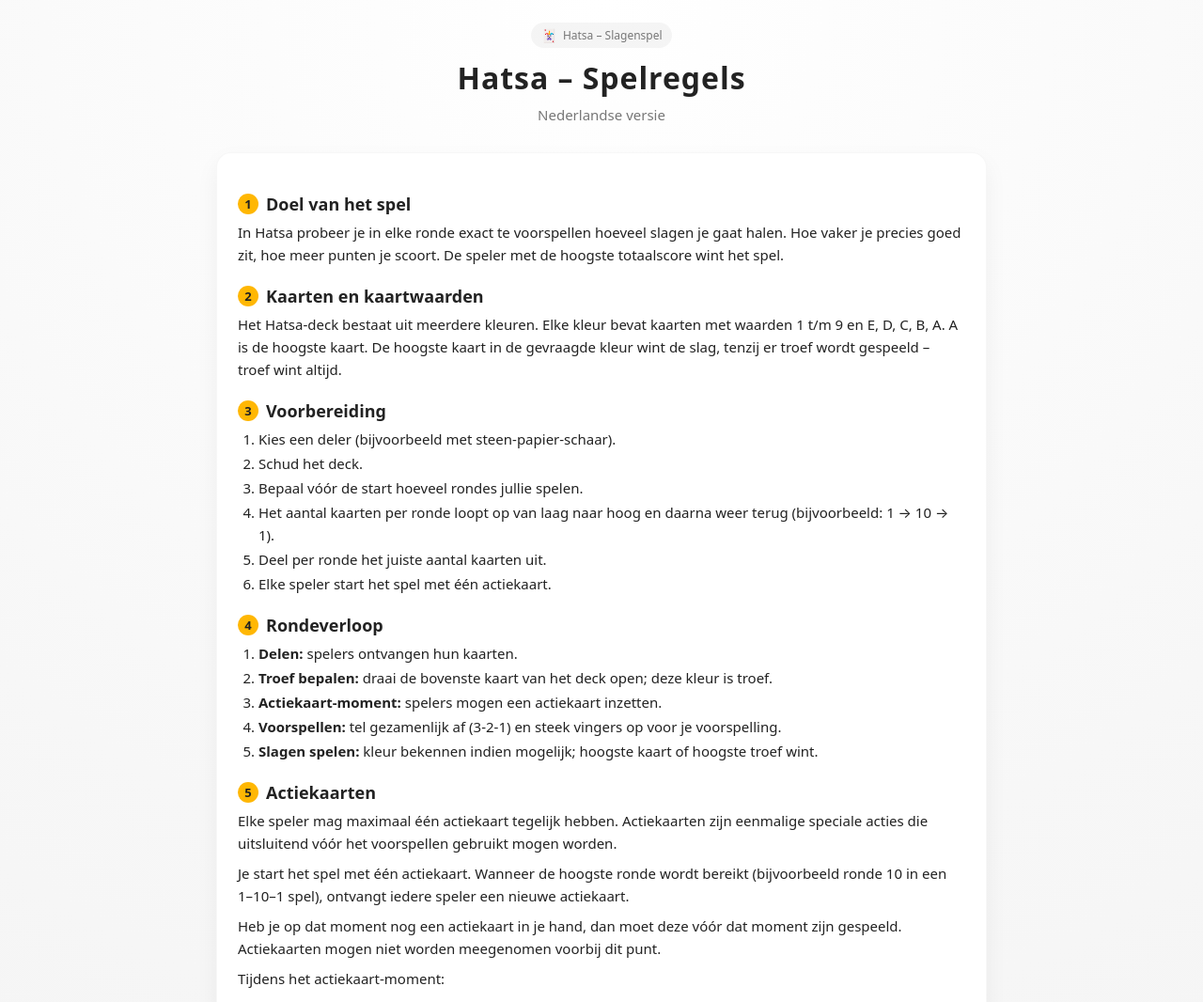
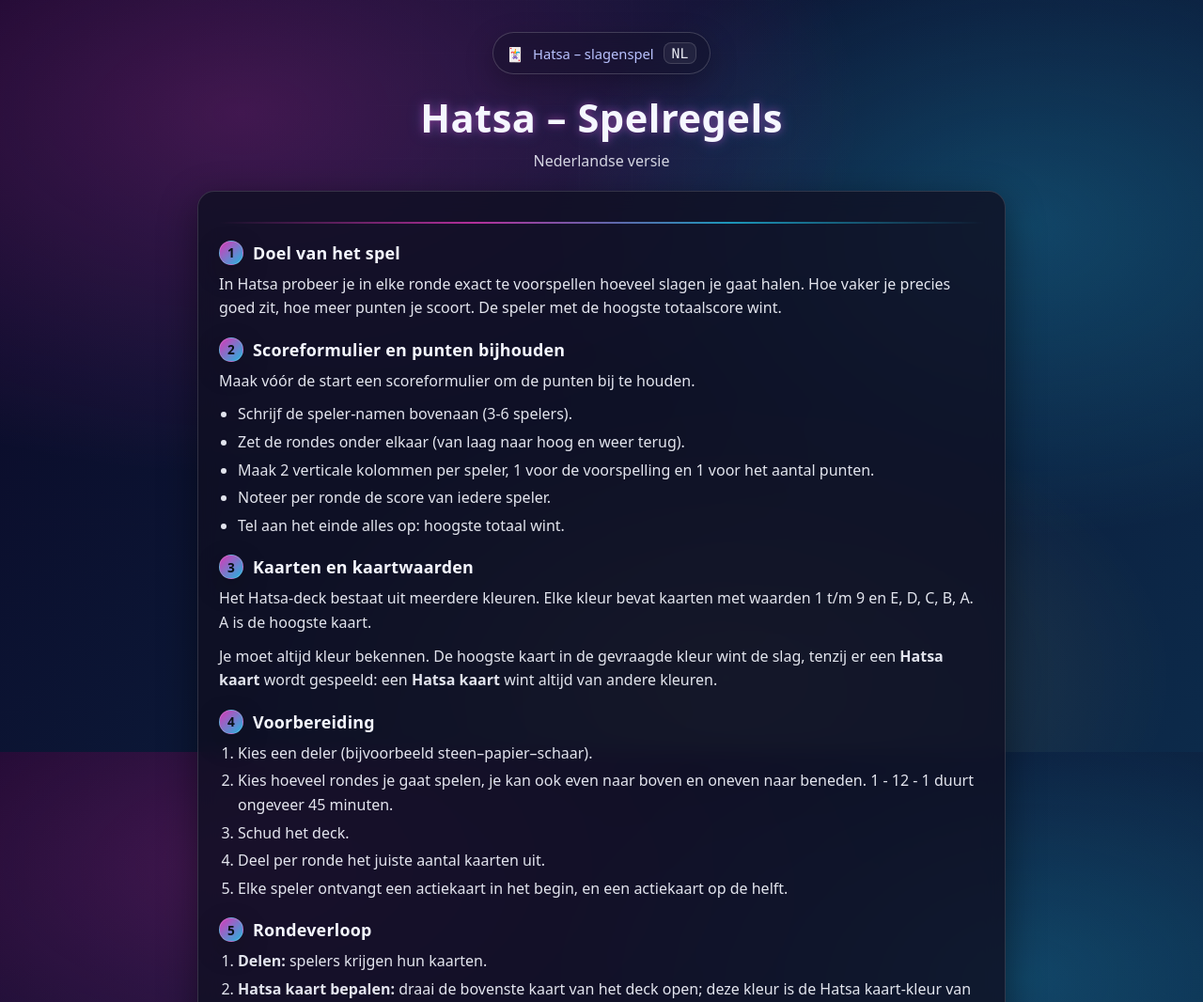
Before and after one commit to hatsa-game/rules, a plain HTML site: page docs/rules_nl.html in a window 1280 px wide. Shown: the top 1066 px of the page at 94% size. Drawn offline with Linux system fonts and the light colour scheme.

Commit message:
Update rules_nl.html

```diff
--- a/docs/rules_nl.html
+++ b/docs/rules_nl.html
@@ -4,284 +4,250 @@
   <meta charset="UTF-8" />
   <meta name="viewport" content="width=device-width, initial-scale=1" />
   <title>Hatsa – Spelregels (Nederlands)</title>
+
   <style>
-    :root {
-      --bg: #f7f7f7;
-      --card-bg: #ffffff;
-      --accent: #ffb703;
-      --text-main: #222222;
-      --text-muted: #777777;
-      --border-soft: #e2e2e2;
+    :root{
+      --bg1:#0b0624;
+      --bg2:#0c2a4a;
+      --neon1:#ff3fd1;
+      --neon2:#23d5ff;
+      --neon3:#ffe86b;
+      --card:#0f1022cc;
+      --text:#f5f7ff;
+      --muted:#b9c2ff;
+      --shadow: 0 12px 40px rgba(0,0,0,0.45);
+      --radius: 18px;
+    }
+    *{ box-sizing:border-box; }
+    html, body{ height:100%; }
+    body{
+      margin:0;
+      padding: 24px 12px 40px;
+      color:var(--text);
+      font-family: system-ui, -apple-system, Segoe UI, Roboto, sans-serif;
+      background:
+        radial-gradient(1200px 700px at 20% 15%, rgba(255,63,209,0.22), transparent 55%),
+        radial-gradient(900px 600px at 85% 30%, rgba(35,213,255,0.22), transparent 55%),
+        radial-gradient(800px 500px at 60% 90%, rgba(255,232,107,0.14), transparent 60%),
+        linear-gradient(135deg, var(--bg1), var(--bg2));
+      overflow-x:hidden;
+    }
+    .grid{
+      position:fixed; inset:0; pointer-events:none; opacity:0.18;
+      background-image:
+        linear-gradient(to right, rgba(255,255,255,0.07) 1px, transparent 1px),
+        linear-gradient(to bottom, rgba(255,255,255,0.07) 1px, transparent 1px);
+      background-size: 56px 56px;
+      mask-image: radial-gradient(circle at 50% 20%, rgba(0,0,0,1), rgba(0,0,0,0.15) 55%, rgba(0,0,0,0));
+      z-index:0;
+    }
+    .wrapper{ position:relative; z-index:1; max-width: 860px; margin: 0 auto; }
+    header{ text-align:center; margin-bottom: 18px; padding-top: 10px; }
+    .tagline{
+      display:inline-flex; align-items:center; gap:10px;
+      padding:10px 14px;
+      border:1px solid rgba(255,255,255,0.18);
+      border-radius:999px;
+      background: rgba(15,16,34,0.35);
+      box-shadow: 0 10px 30px rgba(0,0,0,0.25);
+      backdrop-filter: blur(10px);
+      font-size: 0.92rem;
+      color: var(--muted);
+    }
+    .kbd{
+      font-family: ui-monospace, SFMono-Regular, Menlo, Monaco, Consolas, "Liberation Mono", monospace;
+      padding: 2px 8px;
+      border-radius: 8px;
+      border: 1px solid rgba(255,255,255,0.14);
+      background: rgba(255,255,255,0.06);
+      color: rgba(245,247,255,0.92);
+      font-size: 0.92rem;
+      display:inline-block;
+    }
+    header h1{
+      margin: 18px 0 6px;
+      font-size: clamp(1.9rem, 4vw, 2.6rem);
+      letter-spacing: 0.5px;
+      text-shadow: 0 0 10px rgba(255,63,209,0.45), 0 0 18px rgba(35,213,255,0.25);
+    }
+    header p{ margin:0; color: rgba(245,247,255,0.85); font-size: 1rem; }
+
+    .card{
+      background: var(--card);
+      border: 1px solid rgba(255,255,255,0.14);
+      border-radius: var(--radius);
+      padding: 22px;
+      box-shadow: var(--shadow);
+      backdrop-filter: blur(10px);
+    }
+    .neonline{
+      height: 2px; width: 100%; border-radius: 999px;
+      background: linear-gradient(90deg, transparent, rgba(255,63,209,0.9), rgba(35,213,255,0.9), transparent);
+      opacity:0.75; margin: 10px 0 16px;
     }
 
-    * {
-      box-sizing: border-box;
+    h2{
+      font-size: 1.12rem;
+      margin: 18px 0 8px;
+      display:flex;
+      align-items:center;
+      gap:10px;
+      letter-spacing: 0.2px;
+    }
+    .section-number{
+      display:inline-flex;
+      align-items:center;
+      justify-content:center;
+      width: 26px; height: 26px;
+      border-radius: 999px;
+      border: 1px solid rgba(255,255,255,0.18);
+      background: linear-gradient(135deg, rgba(255,63,209,0.85), rgba(35,213,255,0.85));
+      color: #071018;
+      font-weight: 900;
+      font-size: 0.85rem;
+      box-shadow: 0 10px 28px rgba(0,0,0,0.25);
+      flex: 0 0 auto;
     }
 
-    body {
-      margin: 0;
-      padding: 24px 12px 40px;
-      background: radial-gradient(circle at top, #ffffff 0, #f7f7f7 45%, #f0f0f0 100%);
-      font-family: system-ui, -apple-system, BlinkMacSystemFont, "Segoe UI", sans-serif;
-      color: var(--text-main);
+    p{ font-size: 1rem; line-height: 1.6; margin: 6px 0 10px; color: rgba(245,247,255,0.92); }
+    ul, ol{ margin: 6px 0 12px; padding-left: 20px; line-height: 1.6; color: rgba(245,247,255,0.92); }
+    li + li{ margin-top: 4px; }
+
+    .callout{
+      border-radius: 14px;
+      padding: 12px 14px;
+      border: 1px dashed rgba(255,255,255,0.18);
+      background: rgba(0,0,0,0.16);
+      color: rgba(245,247,255,0.9);
+      margin: 12px 0 4px;
     }
 
-    .wrapper {
-      max-width: 820px;
-      margin: 0 auto;
+    .nav{
+      margin-top: 18px;
+      display:flex;
+      justify-content: space-between;
+      align-items:center;
+      gap: 10px;
+      flex-wrap:wrap;
+      color: rgba(185,194,255,0.9);
+      font-size: 0.95rem;
     }
+    .nav a{
+      text-decoration:none;
+      color: rgba(245,247,255,0.92);
+      padding: 9px 12px;
+      border-radius: 999px;
+      border: 1px solid rgba(255,255,255,0.16);
+      background: rgba(255,255,255,0.06);
+      display:inline-flex;
+      align-items:center;
+      gap:8px;
+      font-weight: 700;
+    }
+    .nav a:hover{ background: rgba(255,255,255,0.10); }
 
-    header {
-      text-align: center;
-      margin-bottom: 28px;
-    }
-
-    header h1 {
-      font-size: 32px;
-      letter-spacing: 0.03em;
-      margin: 0 0 6px;
-    }
-
-    header p {
-      margin: 0;
-      color: var(--text-muted);
-      font-size: 15px;
-    }
-
-    .tagline {
-      display: inline-flex;
-      align-items: center;
-      gap: 6px;
-      padding: 4px 10px;
-      border-radius: 999px;
-      background: rgba(0, 0, 0, 0.04);
-      font-size: 12px;
-      color: var(--text-muted);
-      margin-bottom: 10px;
-    }
-
-    .tagline span.emoji {
-      font-size: 14px;
-    }
-
-    .card {
-      background: var(--card-bg);
-      border-radius: 16px;
-      padding: 22px 22px 8px;
-      box-shadow: 0 10px 25px rgba(0, 0, 0, 0.05);
-      border: 1px solid rgba(0, 0, 0, 0.03);
-    }
-
-    h2 {
-      font-size: 18px;
-      margin-top: 20px;
-      margin-bottom: 6px;
-      display: flex;
-      align-items: center;
-      gap: 8px;
-    }
-
-    h2 .section-number {
-      display: inline-flex;
-      align-items: center;
-      justify-content: center;
-      width: 22px;
-      height: 22px;
-      border-radius: 999px;
-      background: var(--accent);
-      font-size: 13px;
-    }
-
-    p {
-      font-size: 15px;
-      line-height: 1.6;
-      margin: 4px 0 8px;
-    }
-
-    ul, ol {
-      margin-top: 4px;
-      margin-bottom: 10px;
-      padding-left: 22px;
-      font-size: 15px;
-      line-height: 1.6;
-    }
-
-    li + li {
-      margin-top: 2px;
-    }
-
-    .nav {
-      margin-top: 24px;
-      display: flex;
-      justify-content: space-between;
-      align-items: center;
-      gap: 8px;
-      font-size: 14px;
-      color: var(--text-muted);
-    }
-
-    .nav a {
-      text-decoration: none;
-      color: var(--text-main);
-      padding: 6px 12px;
-      border-radius: 999px;
-      border: 1px solid var(--border-soft);
-      background: rgba(255, 255, 255, 0.8);
-      display: inline-flex;
-      align-items: center;
-      gap: 6px;
-      font-size: 13px;
-    }
-
-    .nav a:hover {
-      background: #ffffff;
-    }
-
-    footer {
-      text-align: center;
-      margin-top: 26px;
-      font-size: 12px;
-      color: var(--text-muted);
-    }
-
-    @media (max-width: 600px) {
-      header h1 {
-        font-size: 24px;
-      }
-      .card {
-        padding: 18px 16px 6px;
-      }
-    }
+    footer{ text-align:center; margin-top: 16px; font-size: 0.85rem; color: rgba(185,194,255,0.85); }
+    @media (max-width: 600px){ .card{ padding: 18px; } }
   </style>
 </head>
+
 <body>
+  <div class="grid"></div>
+
   <div class="wrapper">
     <header>
-      <div class="tagline">
-        <span class="emoji">🃏</span>
-        <span>Hatsa – Slagenspel</span>
-      </div>
+      <div class="tagline">🃏 <span>Hatsa – slagenspel</span> <span class="kbd">NL</span></div>
       <h1>Hatsa – Spelregels</h1>
       <p>Nederlandse versie</p>
     </header>
 
     <main class="card">
+      <div class="neonline"></div>
+
       <h2><span class="section-number">1</span>Doel van het spel</h2>
       <p>
         In Hatsa probeer je in elke ronde exact te voorspellen hoeveel slagen je gaat halen.
-        Hoe vaker je precies goed zit, hoe meer punten je scoort.
-        De speler met de hoogste totaalscore wint het spel.
+        Hoe vaker je precies goed zit, hoe meer punten je scoort. De speler met de hoogste totaalscore wint.
       </p>
 
-      <h2><span class="section-number">2</span>Kaarten en kaartwaarden</h2>
+      <h2><span class="section-number">2</span>Scoreformulier en punten bijhouden</h2>
+      <p>Maak vóór de start een scoreformulier om de punten bij te houden.</p>
+      <ul>
+        <li>Schrijf de speler-namen bovenaan (3-6 spelers).</li>
+        <li>Zet de rondes onder elkaar (van laag naar hoog en weer terug).</li>
+        <li>Maak 2 verticale kolommen per speler, 1 voor de voorspelling en 1 voor het aantal punten.</li>
+        <li>Noteer per ronde de score van iedere speler.</li>
+        <li>Tel aan het einde alles op: hoogste totaal wint.</li>
+      </ul>
+
+      <h2><span class="section-number">3</span>Kaarten en kaartwaarden</h2>
       <p>
-        Het Hatsa-deck bestaat uit meerdere kleuren.
-        Elke kleur bevat kaarten met waarden 1 t/m 9 en E, D, C, B, A.
-        A is de hoogste kaart.
-        De hoogste kaart in de gevraagde kleur wint de slag,
-        tenzij er troef wordt gespeeld – troef wint altijd.
+        Het Hatsa-deck bestaat uit meerdere kleuren. Elke kleur bevat kaarten met waarden
+        1 t/m 9 en E, D, C, B, A. A is de hoogste kaart.
+      </p>
+      <p>
+        Je moet altijd kleur bekennen. De hoogste kaart in de gevraagde kleur wint de slag, tenzij er een <strong>Hatsa kaart</strong> wordt gespeeld:
+        een <strong>Hatsa kaart</strong> wint altijd van andere kleuren.
       </p>
 
-      <h2><span class="section-number">3</span>Voorbereiding</h2>
+      <h2><span class="section-number">4</span>Voorbereiding</h2>
       <ol>
-        <li>Kies een deler (bijvoorbeeld met steen-papier-schaar).</li>
+        <li>Kies een deler (bijvoorbeeld steen–papier–schaar).</li>
+        <li>Kies hoeveel rondes je gaat spelen, je kan ook even naar boven en oneven naar beneden. 1 - 12 - 1 duurt ongeveer 45 minuten.</li>
         <li>Schud het deck.</li>
-        <li>Bepaal vóór de start hoeveel rondes jullie spelen.</li>
-        <li>
-          Het aantal kaarten per ronde loopt op van laag naar hoog
-          en daarna weer terug (bijvoorbeeld: 1 → 10 → 1).
-        </li>
         <li>Deel per ronde het juiste aantal kaarten uit.</li>
-        <li>Elke speler start het spel met één actiekaart.</li>
+        <li>Elke speler ontvangt een actiekaart in het begin, en een actiekaart op de helft.</li>
       </ol>
 
-      <h2><span class="section-number">4</span>Rondeverloop</h2>
+      <h2><span class="section-number">5</span>Rondeverloop</h2>
       <ol>
-        <li><strong>Delen:</strong> spelers ontvangen hun kaarten.</li>
-        <li><strong>Troef bepalen:</strong> draai de bovenste kaart van het deck open; deze kleur is troef.</li>
-        <li><strong>Actiekaart-moment:</strong> spelers mogen een actiekaart inzetten.</li>
-        <li><strong>Voorspellen:</strong> tel gezamenlijk af (3-2-1) en steek vingers op voor je voorspelling.</li>
-        <li><strong>Slagen spelen:</strong> kleur bekennen indien mogelijk; hoogste kaart of hoogste troef wint.</li>
+        <li><strong>Delen:</strong> spelers krijgen hun kaarten.</li>
+        <li><strong>Hatsa kaart bepalen:</strong> draai de bovenste kaart van het deck open; deze kleur is de Hatsa kaart-kleur van de ronde.</li>
+        <li><strong>Actiekaart-moment:</strong> spelers mogen kiezen of ze hun actiekaart inzetten (vóór het voorspellen).</li>
+        <li><strong>Voorspellen:</strong> aftellen 3–2–1 en vingers opsteken voor je voorspelling.</li>
+        <li><strong>Slagen spelen:</strong> kleur bekennen indien mogelijk; hoogste kaart of hoogste Hatsa kaart wint.</li>
+        <li><strong>Haal je voorspelling:</strong> gebruik je hoge kaarten en Hatsa kaarten om het aantal slagen te halen wat je hebt voorspeld, lukt dit? Dan pak je punten!</li>
       </ol>
 
-      <h2><span class="section-number">5</span>Actiekaarten</h2>
+      <h2><span class="section-number">6</span>Actiekaarten</h2>
       <p>
-        Elke speler mag maximaal één actiekaart tegelijk hebben.
-        Actiekaarten zijn eenmalige speciale acties die uitsluitend vóór het voorspellen gebruikt mogen worden.
+        Elke speler ontvangt een willekeurige actiekaart in het begin van het spel, en op de helft (als je tot 10 speelt na ronde 10). Actiekaarten zijn eenmalige speciale acties
+        die je alleen mag gebruiken <strong>vóór het voorspellen</strong>.
       </p>
-
-      <p>
-        Je start het spel met één actiekaart.
-        Wanneer de hoogste ronde wordt bereikt
-        (bijvoorbeeld ronde 10 in een 1–10–1 spel),
-        ontvangt iedere speler een nieuwe actiekaart.
-      </p>
-
-      <p>
-        Heb je op dat moment nog een actiekaart in je hand,
-        dan moet deze vóór dat moment zijn gespeeld.
-        Actiekaarten mogen niet worden meegenomen voorbij dit punt.
-      </p>
-
       <p>Tijdens het actiekaart-moment:</p>
       <ul>
         <li>De speler links van de deler begint.</li>
-        <li>Met de klok mee beslist iedere speler of hij zijn actiekaart gebruikt.</li>
-        <li>Gebruik is optioneel (tenzij de kaart anders zou verlopen).</li>
-        <li>Na gebruik wordt het effect direct uitgevoerd en gaat de kaart uit het spel.</li>
+        <li>Met de klok mee kiest iedere speler of hij zijn actiekaart inzet of bewaart.</li>
+        <li>Gebruik is optioneel: als jouw actiekaart geen voordeel biedt, kun je hem bewaren.</li>
+        <li>Wanneer je een actiekaart gebruikt, voer je het effect direct uit. De kaart gaat daarna uit het spel.</li>
       </ul>
+      <div class="callout">De werking van elke actiekaart staat op de kaart zelf.</div>
 
-      <p>De werking van elke actiekaart staat op de kaart zelf beschreven.</p>
-
-      <h2><span class="section-number">6</span>Hoe voorspellen?</h2>
+      <h2><span class="section-number">7</span>Hoe voorspellen?</h2>
       <p>
-        Analyseer je hand op hoge kaarten, troefkaarten en verdeling.
-        Bepaal hoeveel slagen realistisch zijn en hoeveel risico je wilt nemen.
+        Analyseer je hand op hoge kaarten, Hatsa kaarten en verdeling. Bedenk hoeveel slagen realistisch zijn
+        en hoeveel risico je wilt nemen.
       </p>
 
-      <h2><span class="section-number">7</span>Puntentelling</h2>
-      <p><strong>Exact goed voorspeld:</strong></p>
-      <ul>
-        <li>10 punten</li>
-        <li>+5 punten per behaalde slag</li>
-      </ul>
-
-      <p><strong>Niet goed voorspeld:</strong></p>
-      <ul>
-        <li>Geen bonus</li>
-        <li>-5 punten per slag verschil</li>
-      </ul>
-
-      <p><strong>Voorbeelden:</strong></p>
-      <ul>
-        <li>Voorspeld 3, gehaald 2 → -5 punten</li>
-        <li>Voorspeld 5, gehaald 2 → -15 punten</li>
-      </ul>
-
-      <h2><span class="section-number">8</span>Einde van het spel</h2>
-      <p>
-        Na de laatste ronde telt iedereen zijn punten op.
-        De speler met de hoogste totaalscore wint.
+      <h2><span class="section-number">8</span>Puntentelling</h2>
+      <p><strong>Exact goed voorspeld:</strong> 10 punten + 5 per behaalde slag.</p>
+      <p><strong>Niet goed:</strong> geen bonus en -5 punten per verschil.</p>
+      <p class="muted">
+        Voorbeeld: voorspeld 3, gehaald 2 → -5 punten. Voorspeld 2, gehaald 2 → +20 punten.
       </p>
 
-      <h2><span class="section-number">9</span>Scorekaart en puntentelling bijhouden</h2>
-      <p>Maak vóór de start van het spel een scorekaart.</p>
-      <ul>
-        <li>Noteer de namen van de spelers bovenaan.</li>
-        <li>Schrijf de rondes onder elkaar (oplopend en daarna weer aflopend).</li>
-        <li>Noteer na elke ronde de behaalde score per speler.</li>
-        <li>Tel aan het einde alle rondes bij elkaar op.</li>
-      </ul>
+      <h2><span class="section-number">9</span>Einde van het spel</h2>
+      <p>
+        Na de laatste ronde telt iedereen zijn punten op. De hoogste score wint.
+      </p>
 
       <div class="nav">
         <a href="index.html">← Terug naar taalkeuze</a>
-        <a href="rules_en.html">English version</a>
+        <a href="rules_en.html">EN version</a>
       </div>
     </main>
 
-    <footer>
-      © Hatsa Game – Alle rechten voorbehouden
-    </footer>
+    <footer>© Hatsa Game – All rights reserved</footer>
   </div>
 </body>
 </html>
```
